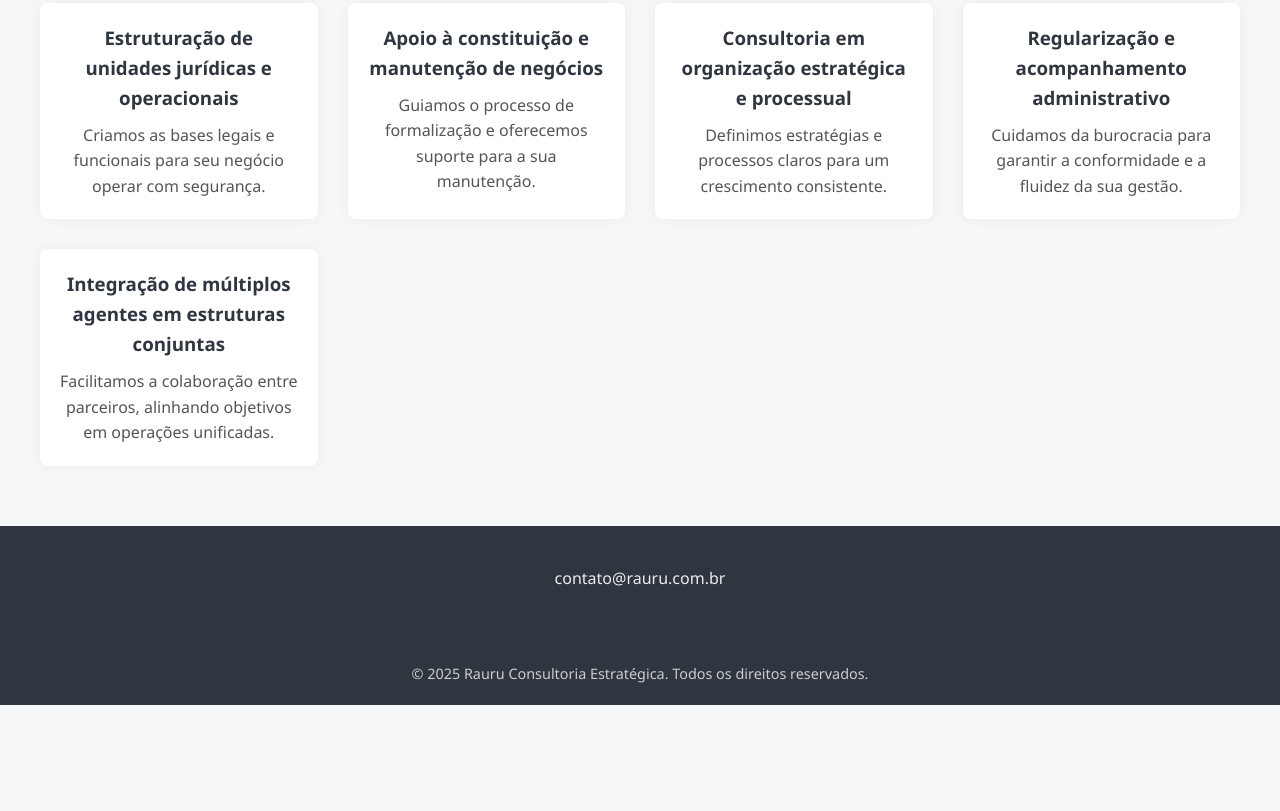
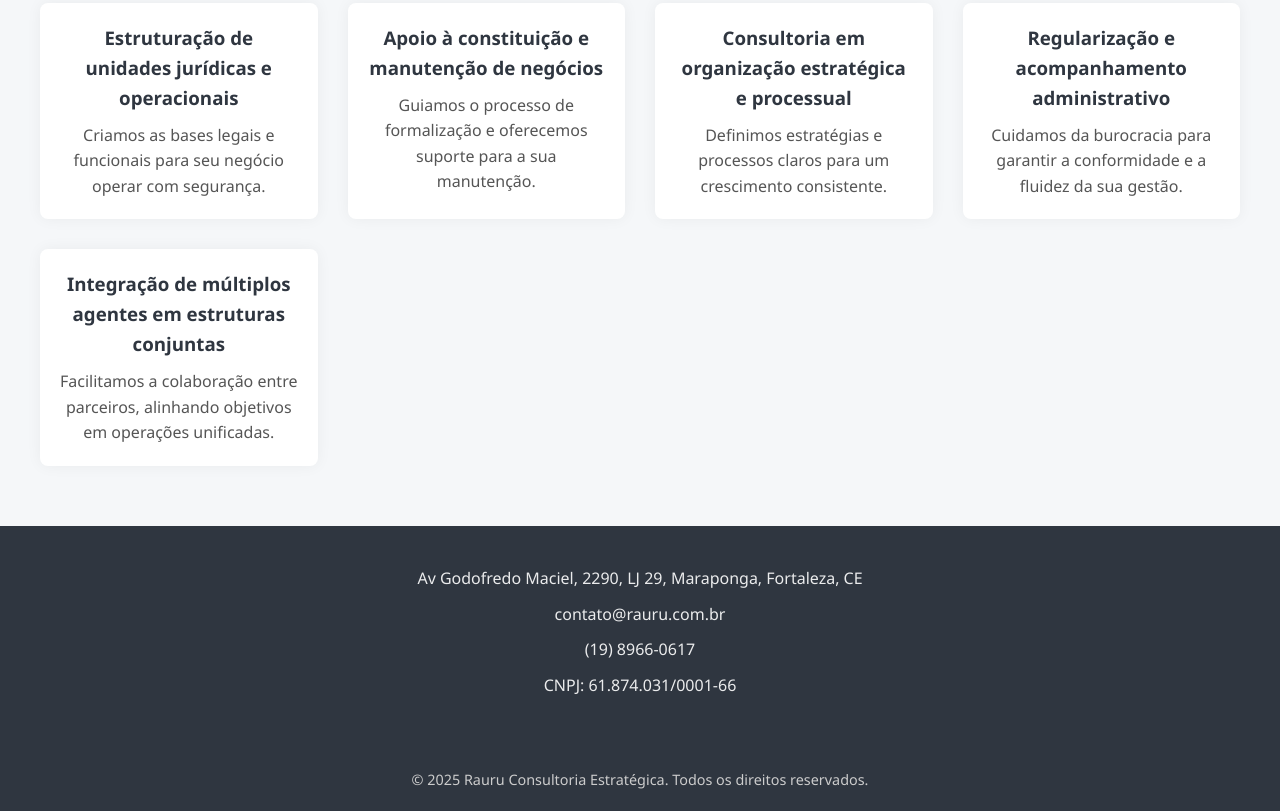
Before and after one commit to toedio/rauru.com.br, a plain HTML site: page index.html in a window 1280 px wide. Shown: the part 1322-2133 px from the top of the page. Before the commit the page ends 2027 px from the top, so only its background shows below. Drawn offline with Linux system fonts and the light colour scheme.

Commit message:
Fix address

```diff
--- a/index.html
+++ b/index.html
@@ -223,7 +223,10 @@
 
     <section id="contato">
         <div class="contact-centered">
+            <p>Av Godofredo Maciel, 2290, LJ 29, Maraponga, Fortaleza, CE</p>
             <p>contato@rauru.com.br</p>
+            <p>(19) 8966-0617</p>
+            <p>CNPJ: 61.874.031/0001-66</p>
         </div>
     </section>
 
```
